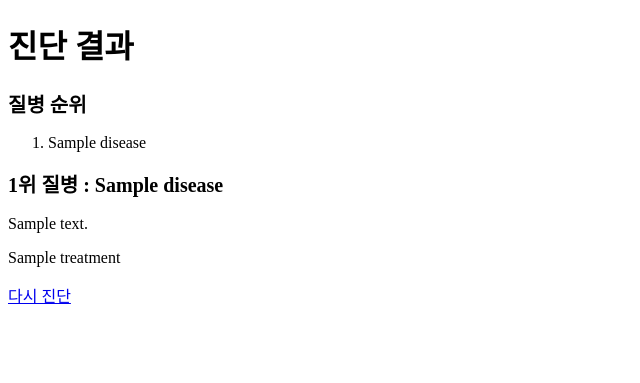
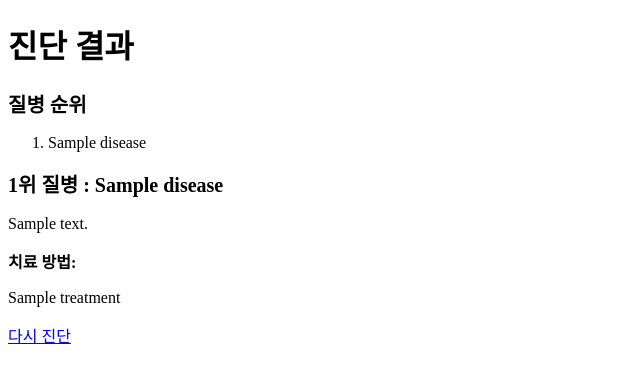
Before and after one commit to panguin012/fishesssssss, a Flask app: template templates/result.html in a window 1280 px wide. Shown: the top 383 px of the page, without its empty margins (0-640 px from the left). Run offline with Flask 3, Linux system fonts and the light colour scheme; the template is opened without the code that fills it: most values are stand-ins (such as "Sample title", 1, 10 or a date in 2020).

Commit message:
Update result.html

```diff
--- a/templates/result.html
+++ b/templates/result.html
@@ -20,6 +20,7 @@
 
     <p>{{ description }}</p>
 
+    <p><strong>치료 방법:</strong></p>
     <p style="white-space: pre-line;">{{ treatment }}</p>
 
     <a href="/" style="font-size:16px;">다시 진단</a>
```
